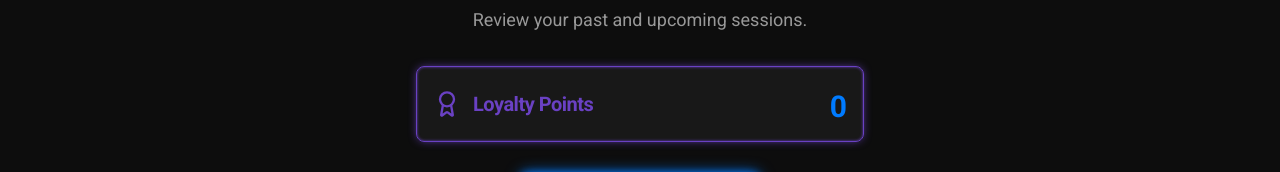
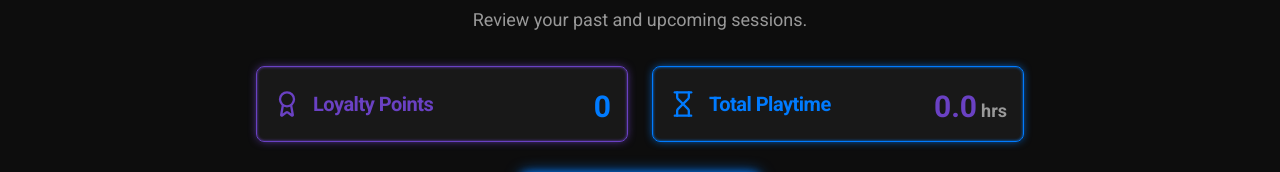
Before and after one commit to abhi24me/Gaming_Cafe, a Next.js app in the folder Frontend/: page /bookings in a window 1280 px wide. Shown: the part 157-329 px from the top of the page. Built offline with nearby package versions, Linux system fonts and the light colour scheme; no server answers; sample sign-in values are in the browser's storage.

Commit message:
Adding playtime card

```diff
--- a/Frontend/src/app/(app)/bookings/page.tsx
+++ b/Frontend/src/app/(app)/bookings/page.tsx
@@ -8,8 +8,8 @@ import { ScrollArea } from '@/components/ui/scroll-area';
 import { useWallet } from '@/contexts/WalletContext';
 import { Button } from '@/components/ui/button';
 import { useToast } from "@/hooks/use-toast";
-import { BellRing, Award, Loader2, ListX } from 'lucide-react';
-import { Card, CardHeader, CardTitle } from '@/components/ui/card'; // CardContent was unused
+import { BellRing, Award, Loader2, ListX, Hourglass } from 'lucide-react';
+import { Card, CardHeader, CardTitle } from '@/components/ui/card';
 import apiClient, { ApiError } from '@/lib/apiClient';
 import { useAuth } from '@/contexts/AuthContext';
 
@@ -19,6 +19,7 @@ export default function BookingsPage() {
   const { toast } = useToast();
 
   const [userBookings, setUserBookings] = useState<Booking[]>([]);
+  const [totalPlaytimeHours, setTotalPlaytimeHours] = useState(0);
   const [isLoadingBookings, setIsLoadingBookings] = useState(true);
 
   useEffect(() => {
@@ -26,6 +27,7 @@ export default function BookingsPage() {
       if (!isAuthenticated) {
         setIsLoadingBookings(false);
         setUserBookings([]);
+        setTotalPlaytimeHours(0);
         return;
       }
       setIsLoadingBookings(true);
@@ -43,6 +45,28 @@ export default function BookingsPage() {
             return new Date(b.startTime).getTime() - new Date(a.startTime).getTime();
         });
         setUserBookings(sortedBookings);
+
+        // Calculate total playtime from finished bookings
+        const now = new Date();
+        const totalMilliseconds = sortedBookings
+          .filter(b => {
+            // A booking counts towards playtime if its end time is in the past and it wasn't cancelled.
+            // This considers 'upcoming' or 'active' bookings as completed once they are over.
+            const endTime = new Date(b.endTime);
+            return endTime < now && b.status !== 'cancelled';
+          })
+          .reduce((acc, booking) => {
+            const start = new Date(booking.startTime);
+            const end = new Date(booking.endTime);
+            if (!isNaN(start.getTime()) && !isNaN(end.getTime()) && end > start) {
+              return acc + (end.getTime() - start.getTime());
+            }
+            return acc;
+          }, 0);
+
+        const totalHours = totalMilliseconds / (1000 * 60 * 60);
+        setTotalPlaytimeHours(totalHours);
+
       } catch (error) {
         toast({
           title: "Error Fetching Bookings",
@@ -50,6 +74,7 @@ export default function BookingsPage() {
           variant: "destructive"
         });
         setUserBookings([]);
+        setTotalPlaytimeHours(0);
       } finally {
         setIsLoadingBookings(false);
       }
@@ -120,7 +145,8 @@ export default function BookingsPage() {
           <p className="text-sm sm:text-base md:text-lg text-muted-foreground">Review your past and upcoming sessions.</p>
       </div>
 
-      <Card className="bg-card/80 backdrop-blur-sm border-glow-accent mx-auto w-full max-w-md shrink-0">
+      <div className="grid grid-cols-1 md:grid-cols-2 gap-4 sm:gap-6 max-w-3xl mx-auto w-full shrink-0">
+        <Card className="bg-card/80 backdrop-blur-sm border-glow-accent">
           <CardHeader className="p-3 sm:p-4 flex-row items-center justify-between space-x-2">
             <div className="flex items-center">
               <Award className="h-6 w-6 sm:h-7 sm:w-7 text-accent mr-2 sm:mr-3" />
@@ -129,6 +155,20 @@ export default function BookingsPage() {
             <p className="text-2xl sm:text-3xl font-bold text-primary">{loyaltyPoints}</p>
           </CardHeader>
         </Card>
+
+        <Card className="bg-card/80 backdrop-blur-sm border-glow-primary">
+          <CardHeader className="p-3 sm:p-4 flex-row items-center justify-between space-x-2">
+            <div className="flex items-center">
+              <Hourglass className="h-6 w-6 sm:h-7 sm:w-7 text-primary mr-2 sm:mr-3" />
+              <CardTitle className="text-lg sm:text-xl text-primary">Total Playtime</CardTitle>
+            </div>
+            <p className="text-2xl sm:text-3xl font-bold text-accent">
+              {totalPlaytimeHours.toFixed(1)}
+              <span className="text-lg text-muted-foreground ml-1">hrs</span>
+            </p>
+          </CardHeader>
+        </Card>
+      </div>
 
 
       <div className="flex justify-center mb-4 sm:mb-6 shrink-0">
--- a/Frontend/src/components/wallet/TopUpDialog.tsx
+++ b/Frontend/src/components/wallet/TopUpDialog.tsx
@@ -195,7 +195,7 @@ export default function TopUpDialog({ isOpen, onOpenChange }: TopUpDialogProps)
 
               <div className="flex justify-center my-3 sm:my-4">
                 <Image
-                  src="/upi-qr-code.png"
+                  src="/images/upi-qr-code.png"
                   alt="UPI QR Code"
                   width={180}
                   height={180}
```
Lines whose indentation alone changed are shown as unchanged.
